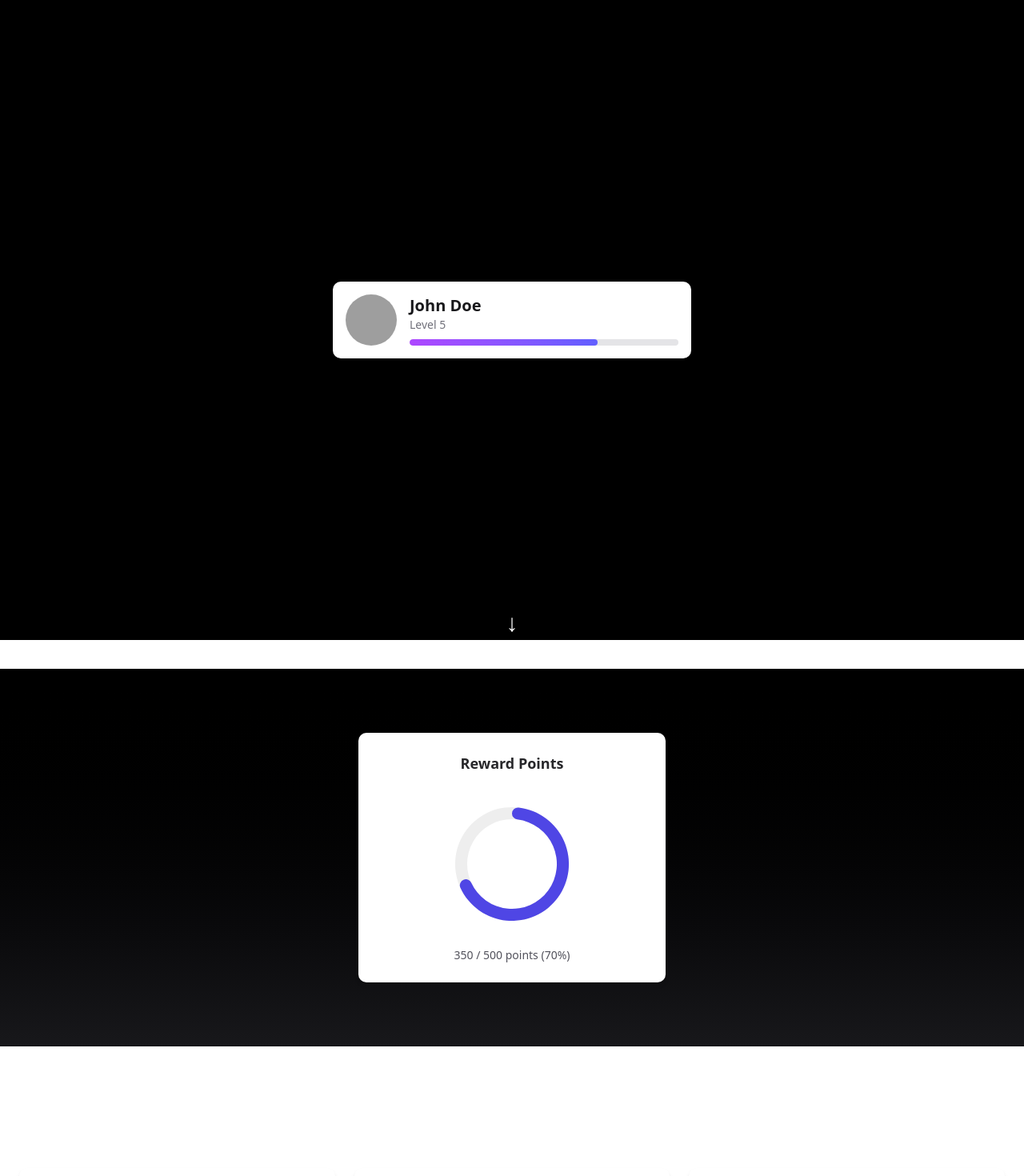
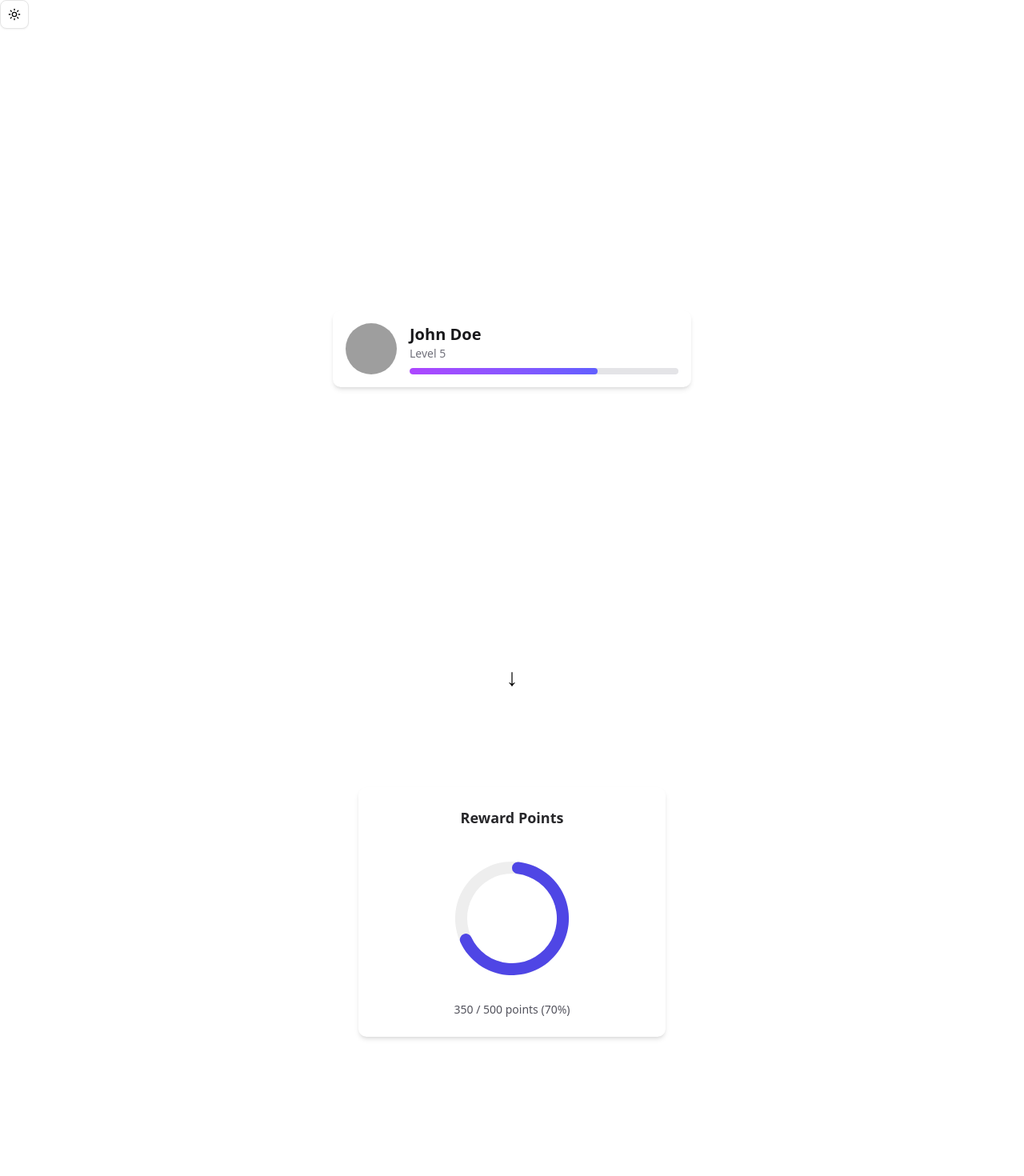
Before and after one commit to mayarelgarf/cred-dashboard, a Next.js app: page / in a window 1280 px wide. Shown: the top 1470 px of the page at 80% size. Built offline with nearby package versions, Linux system fonts and the light colour scheme; grey boxes are pictures that could not be loaded.

Commit message:
fix styling and add dark mode toggle

```diff
--- a/src/app/globals.css
+++ b/src/app/globals.css
@@ -1,6 +1,6 @@
 @import "tailwindcss";
 @import "tw-animate-css";
-@custom-variant dark (&:where(.dark, .dark *));
+
 
 @theme inline {
   --color-background: var(--background);
@@ -119,3 +119,10 @@
     @apply bg-background text-foreground;
   }
 }
+
+/* Override for the profile avatar image in ProfileSummary */
+.profile-avatar-img img {
+  width: 100% !important;
+  height: 100% !important;
+  object-fit: cover !important;
+}
--- a/src/app/layout.tsx
+++ b/src/app/layout.tsx
@@ -1,7 +1,7 @@
 import type { Metadata } from "next";
 import { Geist, Geist_Mono } from "next/font/google";
 import "./globals.css";
-import { ThemeProvider } from "@/components/theme-provider"
+import { ThemeProvider } from "@/components/theme-provider";
 const geistSans = Geist({
   variable: "--font-geist-sans",
   subsets: ["latin"],
@@ -23,7 +23,8 @@ export default function RootLayout({
   children: React.ReactNode;
 }>) {
   return (
-    <html lang="en">
+    <html lang="en" suppressHydrationWarning>
+        <head />
       <body
         className={`${geistSans.variable} ${geistMono.variable} antialiased`}
       >
--- a/src/app/page.tsx
+++ b/src/app/page.tsx
@@ -1,12 +1,14 @@
 import BenefitsSection from "@/components/BenefitsSection";
+import { ModeToggle } from "@/components/mode-toggle";
 import ProfileSummary from "@/components/ProfileSummary";
 import RewardRadialChart from "@/components/RewardChart";
 
 export default function Home() {
   return (
-    <div>
+    <main>
+      <ModeToggle></ModeToggle>
       {/* Hero/Profile Section */}
-      <section className="min-h-screen flex items-center justify-center bg-black">
+      <section className="min-h-screen flex items-center justify-center ">
         <ProfileSummary
           name="John Doe"
           level={5}
@@ -16,12 +18,12 @@ export default function Home() {
       </section>
 
       {/* Scroll Indicator */}
-      <div className="flex justify-center -mt-8 mb-8">
-        <span className="animate-bounce text-3xl text-white">↓</span>
+      <div className="flex justify-center  mb-8 ">
+        <span className="animate-bounce text-3xl ">↓</span>
       </div>
 
       {/* Reward Chart Section */}
-      <section className="flex flex-col items-center justify-center py-20 bg-gradient-to-b from-black to-zinc-900">
+      <section className="flex flex-col items-center justify-center py-20 bg-gradient-to-b">
         <div className="w-full max-w-md">
           <RewardRadialChart points={350} maxPoints={500} />
         </div>
@@ -33,6 +35,6 @@ export default function Home() {
         <h1 className="text-2xl font-bold mb-4 text-white">Your Benefits</h1>
         <BenefitsSection />
       </section>
-    </div>
+    </main>
   );
 }
--- a/src/components/BenefitsSection.tsx
+++ b/src/components/BenefitsSection.tsx
@@ -1,5 +1,4 @@
 'use client';
-// src/components/BenefitsSection.tsx
 import React from 'react';
 import BenefitCard from './BenefitCard';
 import { motion } from 'framer-motion';
--- a/src/components/ProfileSummary.tsx
+++ b/src/components/ProfileSummary.tsx
@@ -28,7 +28,7 @@ const ProfileSummary: React.FC<ProfileSummaryProps> = ({
           src={avatarUrl}
           alt={`${name} avatar`}
           fill
-          className="object-cover"
+          className="object-cover profile-avatar-img"
         />
       </div>
       <div className="ml-4 flex-1">
```
